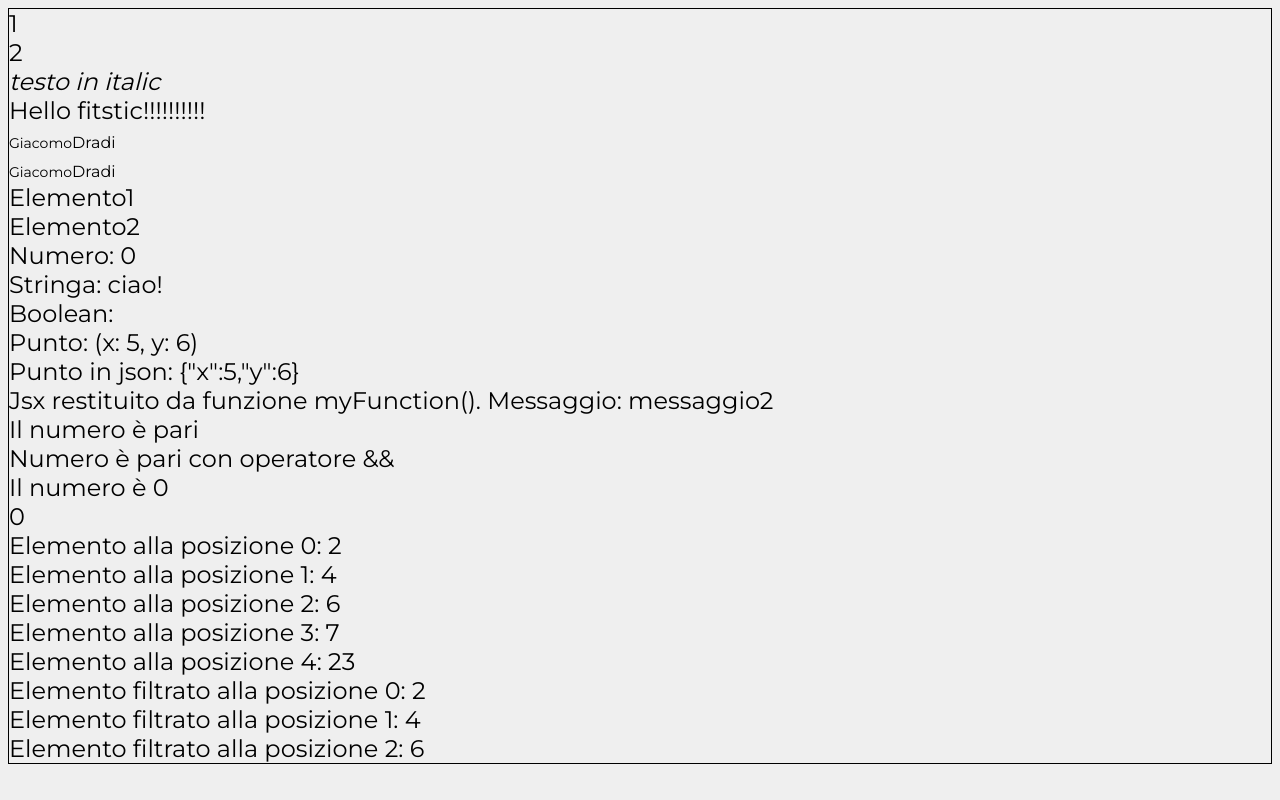
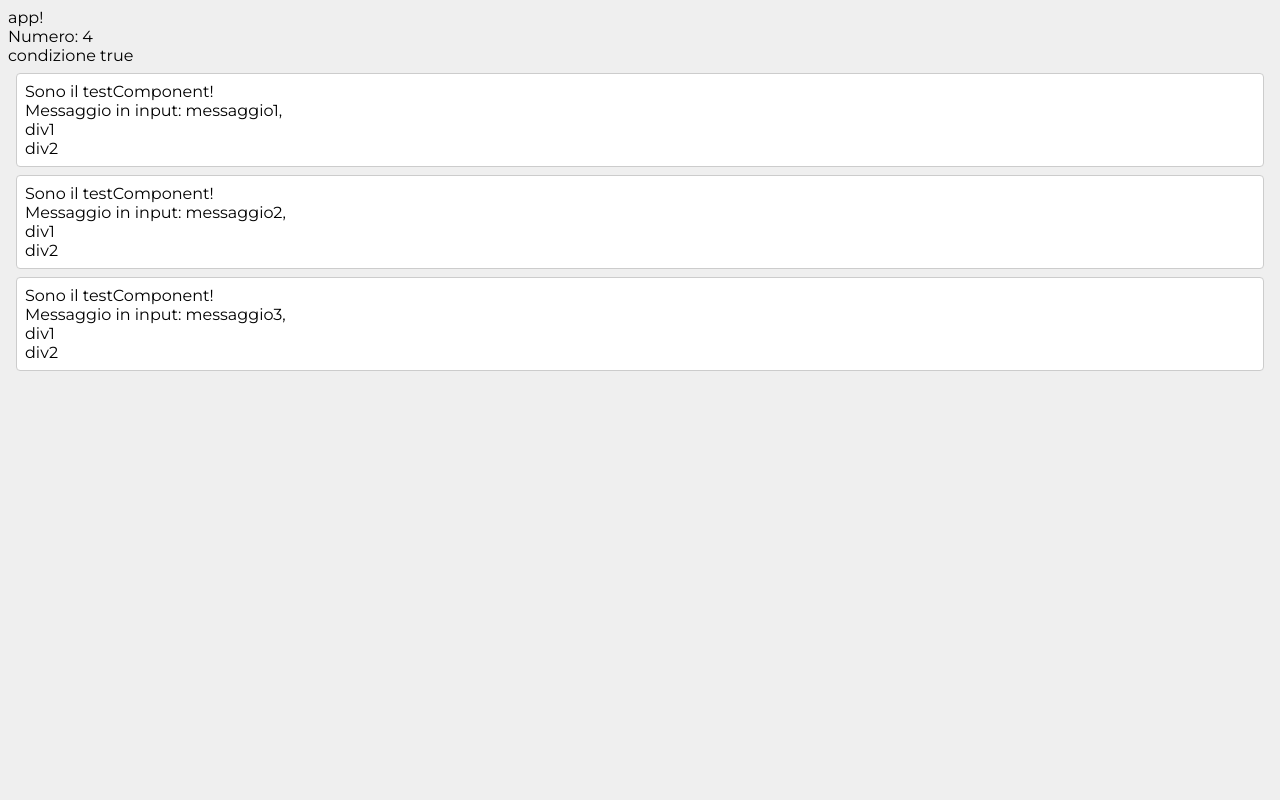
Before and after one commit to gdradi/fitstic-react-2022, a React (Create React App) app: page / in a window 1280 px wide. Built offline with nearby package versions, Linux system fonts and the light colour scheme.

Commit message:
lezione 3 - componenti con props

```diff
--- /dev/null
+++ b/src/components.tsx
@@ -0,0 +1,37 @@
+import React from "react";
+
+
+/**
+ * Interfaccia di tipo 3 (struttura dati)
+ * che rappresenta le props del componente
+ */
+interface TestComponentProps {
+    readonly messaggio: string;
+    readonly numero?: number;
+}
+
+/**
+ * Specifico l'interfaccia delle props nel generic del tipo del componente
+ *                                                            |
+ *                                                            v     */
+export const TestComponent: React.FunctionComponent<TestComponentProps> = (props) => {
+    const { messaggio, numero } = props;
+    return <div className='testComponent'>
+        Sono il testComponent!
+        <div>Messaggio in input: {messaggio}, {numero}</div>
+        <TestComponentSenzaTag />
+    </div>;
+};
+
+
+export const TestComponentSenzaTag = () => {
+    // return <React.Fragment>
+    //     <div>div1</div>
+    //     <div>div2</div>
+    // </React.Fragment>;
+    // Le due scritture sono equivalenti
+    return <>
+        <div>div1</div>
+        <div>div2</div>
+    </>;
+};
--- a/src/index.scss
+++ b/src/index.scss
@@ -16,3 +16,21 @@ body {
 .surname {
     font-size: 16px;
 }
+
+
+.wrapper {
+    // display: flex;
+    // align-items: center;
+    // justify-content: space-between;
+    // &>* {
+    //     flex-grow: 1;
+    // }
+}
+
+.testComponent {
+    background: #Fff;
+    border-radius: 4px;
+    border: 1px solid #ccc;
+    padding: 8px;
+    margin: 8px;
+}
--- a/src/index.tsx
+++ b/src/index.tsx
@@ -1,111 +1,34 @@
 import './index.scss';
+import _ from "lodash";
 // import "./ripasso";
-import _ from "lodash";
+// import "./lezione2.tsx";
 
 import ReactDOM from 'react-dom';
+import { TestComponent, TestComponentSenzaTag } from './components';
 
 
 
-const utente = <div>
-    <span className="name">Giacomo</span>
-    <span className="surname">Dradi</span>
-</div>;
 
-const listaDiElementiJsx = [
-    <div key={1}>Elemento1</div>,
-    <div key={2}>Elemento2</div>
-];
+const App: React.FunctionComponent = () => {
+    const numero = 4;
+    const messaggio1 = "messaggio1";
+    const messaggio2 = "messaggio2";
+    const messaggio3 = "messaggio3";
 
-
-const numero = 0;
-const str = "ciao!";
-const bool = false;
-
-interface Point {
-    readonly x: number;
-    readonly y: number;
+    return <div className='app'>
+        <div>app!</div>
+        <div>Numero: {numero}</div>
+        {numero === 4 && <div>condizione true</div>}
+        <div className="wrapper">
+            <TestComponent messaggio={messaggio1} />
+            <TestComponent messaggio={messaggio2} />
+            <TestComponent messaggio={messaggio3}/>
+        </div>
+        {/* <TestComponentSenzaTag /> */}
+    </div>;
 };
 
-const punto1: Point = {
-    x: 5,
-    y: 6
-};
-
-const myFunction = (messaggio: string) => {
-    return <div>Jsx restituito da funzione myFunction(). Messaggio: {messaggio}</div>;
-};
-
-
-const mioMessaggio = "messaggio2";
-
-
-
-const funzioneCheRenderizzaInModoCondizionale = (num: number) => {
-    if (num === 0) {
-        return <div>Il numero è 0</div>;
-    } else if (num % 2 === 0) {
-        return <div>Il numero è pari</div>;
-    } else {
-        return <div>Il numero è dispari</div>;
-    }
-    // switch(num) {
-    //     case 0:
-    //         return <div>..</div>;
-    // }
-};
-
-
-const lista = [2, 4, 6, 7, 23];
-
-const app = <div className="title" style={{
-    border: "1px solid black"
-}}>
-    <div>1</div>
-    <div>2</div>
-    <span className="subtitle">testo in italic</span>
-    <div>Hello fitstic!!!!!!!!!!</div>
-    {utente}
-    {utente}
-    { }
-    {listaDiElementiJsx}
-    <div>Numero: {numero}</div>
-    <div>Stringa: {str}</div>
-    <div>Boolean: {bool}</div>
-    <div>Punto: (x: {punto1.x}, y: {punto1.y})</div>
-    <div>Punto in json: {JSON.stringify(punto1)}</div>
-    {myFunction(mioMessaggio)}
-
-    {/* Rendering condizionale */}
-    {numero % 2 === 0
-        ? <div>Il numero è pari</div>
-        : <div>Dispari</div>
-    }
-    {numero % 2 === 0 && <div>Numero è pari con operatore &&</div>}
-    {numero % 2 !== 0 && <div>Numero è dispari con operatore &&</div>}
-    {funzioneCheRenderizzaInModoCondizionale(numero)}
-    {numero === 0
-        ? <div>0</div>
-        : numero % 2 === 0
-            ? <div>pari</div>
-            : <div>dispari</div>
-    }
-
-    {/* Rendering ciclico */}
-    {_.map(lista, (value, index) => {
-        return <div key={index}>Elemento alla posizione {index}: {value}</div>;
-    })}
-
-    {_.filter(lista, (value, index) => {
-        return value % 2 === 0;
-    }).map((value, index) => {
-        return <div key={index}>Elemento filtrato alla posizione {index}: {value}</div>;
-    })}
-
-</div>;
-
-
-
 ReactDOM.render(
-    app,
+    <App />,
     document.getElementById('root')
 );
--- /dev/null
+++ b/src/lezione2.tsx
@@ -0,0 +1,101 @@
+
+import _ from 'lodash';
+
+
+const utente = <div>
+<span className="name">Giacomo</span>
+<span className="surname">Dradi</span>
+</div>;
+
+const listaDiElementiJsx = [
+<div key={1}>Elemento1</div>,
+<div key={2}>Elemento2</div>
+];
+
+
+const numero = 0;
+const str = "ciao!";
+const bool = false;
+
+interface Point {
+readonly x: number;
+readonly y: number;
+};
+
+const punto1: Point = {
+x: 5,
+y: 6
+};
+
+const myFunction = (messaggio: string) => {
+return <div>Jsx restituito da funzione myFunction(). Messaggio: {messaggio}</div>;
+};
+
+
+const mioMessaggio = "messaggio2";
+
+
+
+const funzioneCheRenderizzaInModoCondizionale = (num: number) => {
+if (num === 0) {
+    return <div>Il numero è 0</div>;
+} else if (num % 2 === 0) {
+    return <div>Il numero è pari</div>;
+} else {
+    return <div>Il numero è dispari</div>;
+}
+// switch(num) {
+//     case 0:
+//         return <div>..</div>;
+// }
+};
+
+
+const lista = [2, 4, 6, 7, 23];
+
+const app = <div className="title" style={{
+border: "1px solid black",
+}}>
+<div>1</div>
+<div>2</div>
+<span className="subtitle">testo in italic</span>
+<div>Hello fitstic!!!!!!!!!!</div>
+{utente}
+{utente}
+{listaDiElementiJsx}
+<div>Numero: {numero}</div>
+<div>Stringa: {str}</div>
+<div>Boolean: {bool}</div>
+<div>Punto: (x: {punto1.x}, y: {punto1.y})</div>
+<div>Punto in json: {JSON.stringify(punto1)}</div>
+{myFunction(mioMessaggio)}
+
+{/* Rendering condizionale */}
+{numero % 2 === 0
+    ? <div>Il numero è pari</div>
+    : <div>Dispari</div>
+}
+{numero % 2 === 0 && <div>Numero è pari con operatore &&</div>}
+{numero % 2 !== 0 && <div>Numero è dispari con operatore &&</div>}
+
+{funzioneCheRenderizzaInModoCondizionale(numero)}
+{numero === 0
+    ? <div>0</div>
+    : numero % 2 === 0
+        ? <div>pari</div>
+        : <div>dispari</div>
+}
+
+{/* Rendering ciclico */}
+{_.map(lista, (value, index) => {
+    return <div key={index}>Elemento alla posizione {index}: {value}</div>;
+})}
+
+{_.filter(lista, (value, index) => {
+    return value % 2 === 0;
+}).map((value, index) => {
+    return <div key={index}>Elemento filtrato alla posizione {index}: {value}</div>;
+})}
+
+
+</div>;
```
